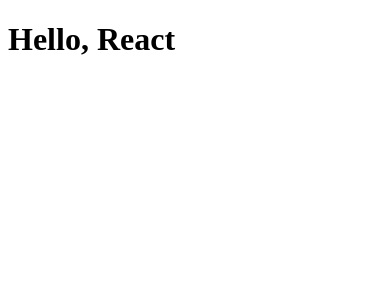
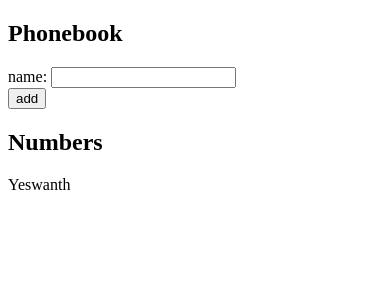
Before and after one commit to yeswanthannadata/fullstackopen, a React (Create React App) app in the folder part2/phonebook/: page / in a window 390 px wide. Shown: the top 300 px of the page. Built offline with nearby package versions, Linux system fonts and the light colour scheme.

Commit message:
phonebook step 1 changes

```diff
--- a/part2/phonebook/src/App.js
+++ b/part2/phonebook/src/App.js
@@ -1,7 +1,35 @@
+import { useState } from "react";
+
 const App = () => {
+  const [persons, setPersons] = useState([{ name: "Yeswanth" }]);
+  const [newName, setNewName] = useState("");
+
+  const newNameHandler = (event) => {
+    event.preventDefault();
+    const newEntry = { name: newName };
+    setPersons(persons.concat(newEntry));
+    setNewName("");
+  };
+
+  const nameChangeHandler = (event) => {
+    setNewName(event.target.value);
+  };
+
   return (
     <div>
-      <h1>Hello, React</h1>
+      <h2>Phonebook</h2>
+      <form onSubmit={newNameHandler}>
+        <div>
+          name: <input value={newName} onChange={nameChangeHandler} />
+        </div>
+        <div>
+          <button type="submit">add</button>
+        </div>
+      </form>
+      <h2>Numbers</h2>
+      {persons.map((person) => (
+        <p key={person.name}>{person.name}</p>
+      ))}
     </div>
   );
 };
```
